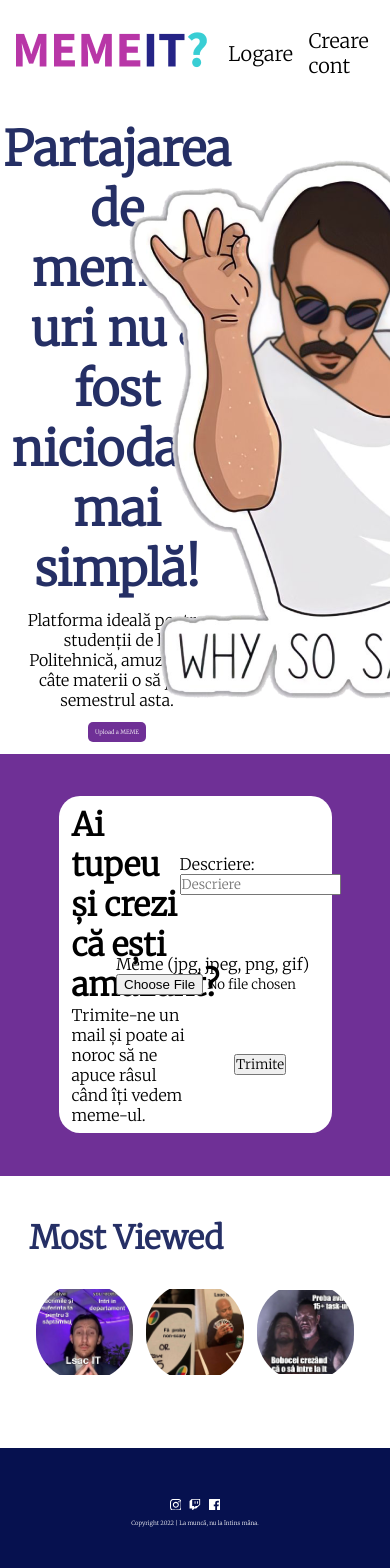
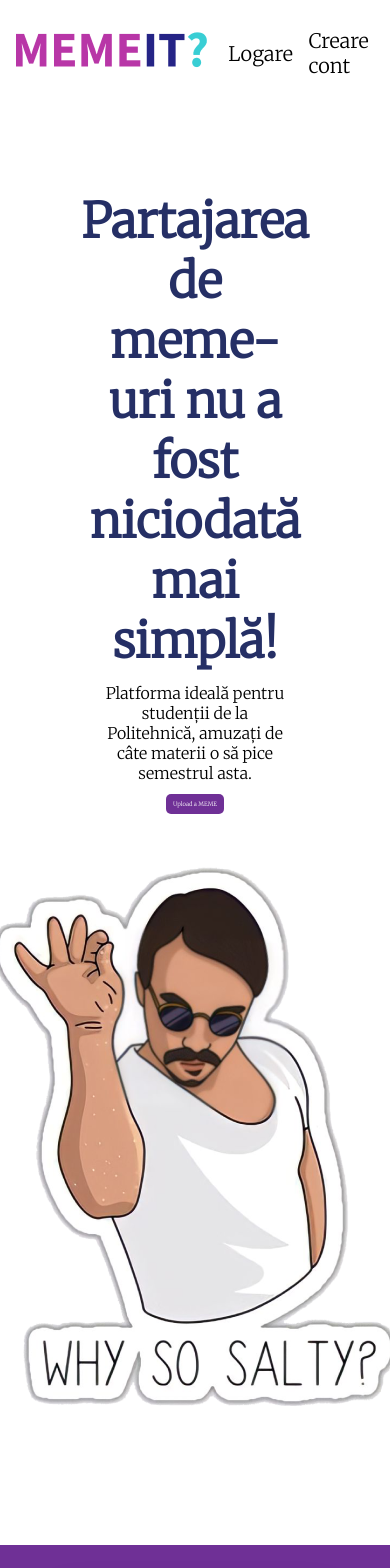
Before and after one commit to MichaelXcX/Proba-Tehnica-LSAC-IT, a React (Create React App) app in the folder frontend/: page / in a window 390 px wide. Shown: the top 1568 px of the page. Built offline with nearby package versions, Linux system fonts and the light colour scheme.

Commit message:
Responsiveness updates

```diff
--- a/frontend/src/components/Popup.jsx
+++ b/frontend/src/components/Popup.jsx
@@ -32,9 +32,7 @@
                                 </label>
                                 <input className={style.signup_btn} type="submit" name="signup" id="signup" value="Conecteaza-te"/>
                             </>
-                            : <></>
-                        }
-                        { props.type === "register" ?
+                            :
                             <>
                                 <label>
                                     Username:
@@ -50,7 +48,6 @@
                                 </label>
                                 <input className={style.signup_btn} type="submit" name="signup" id="signup" value="Creare cont"/>
                             </>
-                            :<></>
                         }
                     </form>
                 </div>
--- a/frontend/src/components/UploadCard.jsx
+++ b/frontend/src/components/UploadCard.jsx
@@ -16,9 +16,13 @@
         </div>
         <div className={style.form_meme}>
           <label>Meme (jpg, jpeg, png, gif)</label>
-          <input type="file" placeholder='drag & drop image or click to upload'/>
+          <div className={style.drag_drop}>
+            <input type="file" placeholder='' multiple hidden/>
+            <p>drag & drop image or click to upload</p>
+
+          </div>
         </div>
-        <input type="submit" value="Trimite"/>
+        <input className={style.submit_btn} type="submit" value="Trimite"/>
       </form>
     </div>
   )
--- a/frontend/src/components/css/MemeCard.module.css
+++ b/frontend/src/components/css/MemeCard.module.css
@@ -12,3 +12,20 @@
     object-fit: contain;
 
 }
+
+@media screen and (max-width: 1200px) {
+    .container {
+        position: relative;
+        width: 50vw;
+        height: 50vw;
+        overflow: hidden;
+        border-radius: 46px;
+    }
+
+    .container img {
+        width: 50vw;
+        height: 50vw;
+        object-fit: contain;
+
+    }
+}
--- a/frontend/src/components/css/MostViewed.module.css
+++ b/frontend/src/components/css/MostViewed.module.css
@@ -18,3 +18,18 @@
     justify-content: space-around;
     align-items: center;
 }
+
+@media screen and (max-width: 1200px) {
+
+    .memes {
+        position: relative;
+        width: 100%;
+        margin: 3vh auto;
+        height: auto;
+        display: flex;
+        flex-direction: column;
+        justify-content: space-around;
+        align-items: center;
+    }
+
+}
--- a/frontend/src/components/css/Popup.module.css
+++ b/frontend/src/components/css/Popup.module.css
@@ -11,10 +11,11 @@
     align-items: center;
     background-color: rgba(0, 0, 0, 0.5);
     z-index: 1000;
+    overflow: hidden;
 }
 .container {
     position: relative;
-    width: 30vw;
+    width: 40vw;
     height: 75vh;
     background: #6F3096;
     display: flex;
@@ -41,6 +42,8 @@
 
 .container_form {
     position: relative;
+    width: 60%;
+    height: 50%;
     display: flex;
     flex-direction: column;
     align-items: center;
@@ -54,8 +57,8 @@
 
 .container_form h2 {
     position: relative;
-    margin: 3vh 0;
-    font-size: 2rem;
+    margin: 2vh 0;
+    font-size: 2vw;
     color: #6F3096;
 
 }
@@ -106,3 +109,49 @@
 .closed {
     display: none;
 }
+
+@media screen and (max-width: 1200px) {
+    .container {
+        position: relative;
+        width: 50vw;
+        height: 75vh;
+        background: #6F3096;
+        display: flex;
+        flex-direction: column;
+        align-items: center;
+    }
+
+    .container_form {
+        position: relative;
+        width: 30vw;
+        display: flex;
+        flex-direction: column;
+        align-items: center;
+        justify-content: center;
+        background: #FFFFFF;
+        margin: auto;
+        box-shadow: 0px 4px 4px rgba(0, 0, 0, 0.5);
+        border: 1px solid #000000;
+        border-radius: 10px;
+    }
+    .signup_btn{
+        position: relative;
+        color: #FFFFFF;
+        background: #6F3096;
+        border: none;
+        border-radius: 5px;
+        width: 15vw;
+        height: 4vh;
+        margin: 1vh 0;
+        font-size: 1rem;
+
+    }
+    .form_input {
+        border: 1px solid #252F65;
+        border-radius: 5px;
+        margin: .5vh 0;
+        width: 20vw;
+        height: 4vh;
+        padding: 0 1vw;
+    }
+}
--- a/frontend/src/components/css/Salty.module.css
+++ b/frontend/src/components/css/Salty.module.css
@@ -24,7 +24,7 @@
 .container_title,
 .container_upload > p {
     margin-bottom: 3vw;
-    font-size: 1.5rem;
+    font-size: calc(1.5rem + 1vw);
     text-align: center;
 }
 
@@ -66,3 +66,29 @@
     font-size: 1.5vw;
     cursor: pointer;
 }
+
+@media screen and (max-width: 1200px) {
+    .container {
+        position: relative;
+        width: 100%;
+        height: auto;
+        display: flex;
+        flex-direction: column;
+        align-items: center;
+        justify-content: space-evenly;
+        margin: 10vh 0;
+        overflow: hidden;
+    }
+
+    .container_upload {
+        position: relative;
+        width: 50%;
+        height: auto;
+        display: flex;
+        flex-direction: column;
+        justify-content: center;
+        align-items: center;
+        margin: 0 5vw;
+    }
+
+}
--- a/frontend/src/components/css/Upload.module.css
+++ b/frontend/src/components/css/Upload.module.css
@@ -7,3 +7,16 @@
     align-items: center;
     justify-content: center;
 }
+
+@media screen and (max-width: 1200px) {
+    .wrapper {
+        position: relative;
+        width: 100%;
+        height: auto;
+        background: #6F3096;
+        display: flex;
+        align-items: center;
+        justify-content: center;
+        padding: 5vh 0;
+    }
+}
--- a/frontend/src/components/css/UploadCard.module.css
+++ b/frontend/src/components/css/UploadCard.module.css
@@ -3,16 +3,25 @@
     background: #FFFFFF;
     width: 70vw;
     height: 40vh;
+    box-shadow: 0px 10px 30px rgba(38, 50, 56, 0.5);
     border-radius: 21px;
     display: flex;
     flex-direction: row;
     align-items: center;
     justify-content: space-evenly;
+    padding: 3vh 0;
+    color: #252F65;
+
 }
 
 .container_text {
     position: relative;
     width: 30vw;
+}
+
+.container_text > h1 {
+    position: relative;
+    margin: 2vh 0;
 }
 
 .container_form {
@@ -31,8 +40,107 @@
     flex-direction: column;
 }
 
+.form_descriere > input  {
+    position: relative;
+    width: 20vw;
+    height: 3vh;
+    padding: 0 1vw;
+    border: 1px solid #06114F;
+    border-radius: 5px;
+}
+
 .form_meme {
     position: relative;
     display: flex;
     flex-direction: column;
 }
+
+.drag_drop{
+    border: 1px dashed #fff;
+    height: 15vh;
+    width: 20vw;
+    border-radius: 5px;
+    display: flex;
+    align-items: center;
+    justify-content: center;
+    flex-direction: column;
+    border: 1px solid #252F65;
+    border-radius: 5px;
+    padding: 0 1vw;
+    color: rgba(6, 17, 79, 0.3);
+}
+.drag_drop.active{
+    border: 2px solid #fff;
+}
+.drag_drop .icon{
+    font-size: 30px;
+    color: #fff;
+}
+.submit_btn {
+    position: relative;
+    width: 15vw;
+    height: 5vh;
+    font-size: calc(1rem+1vw);
+    background: #6F3096;
+    border-radius: 5px;
+    border: none;
+    color: #FFFFFF;
+}
+
+@media screen and (max-width: 1200px) {
+    .container {
+        position: relative;
+        background: #FFFFFF;
+        width: 70vw;
+        height: 70vh;
+        box-shadow: 0px 10px 30px rgba(38, 50, 56, 0.5);
+        border-radius: 21px;
+        display: flex;
+        flex-direction: column;
+        align-items: center;
+        justify-content: space-evenly;
+        color: #252F65;
+
+    }
+    .container_text {
+        position: relative;
+        width: 30vw;
+        text-align: center;
+    }
+    .container_text > h1 {
+        position: relative;
+        margin: 2vh 0;
+    }
+
+    .form_descriere > input  {
+        position: relative;
+        width: 30vw;
+        height: 3vh;
+        padding: 0 1vw;
+        border: 1px solid #06114F;
+        border-radius: 5px;
+    }
+
+    .drag_drop{
+        border: 1px dashed #fff;
+        height: 20vh;
+        width: 30vw;
+        border-radius: 5px;
+        display: flex;
+        align-items: center;
+        justify-content: center;
+        flex-direction: column;
+        border: 1px solid #252F65;
+        border-radius: 5px;
+        padding: 0 1vw;
+        color: rgba(6, 17, 79, 0.3);
+    }
+    .drag_drop.active{
+        border: 2px solid #fff;
+    }
+    .drag_drop .icon{
+        font-size: 30px;
+        color: #fff;
+    }
+
+}
```
